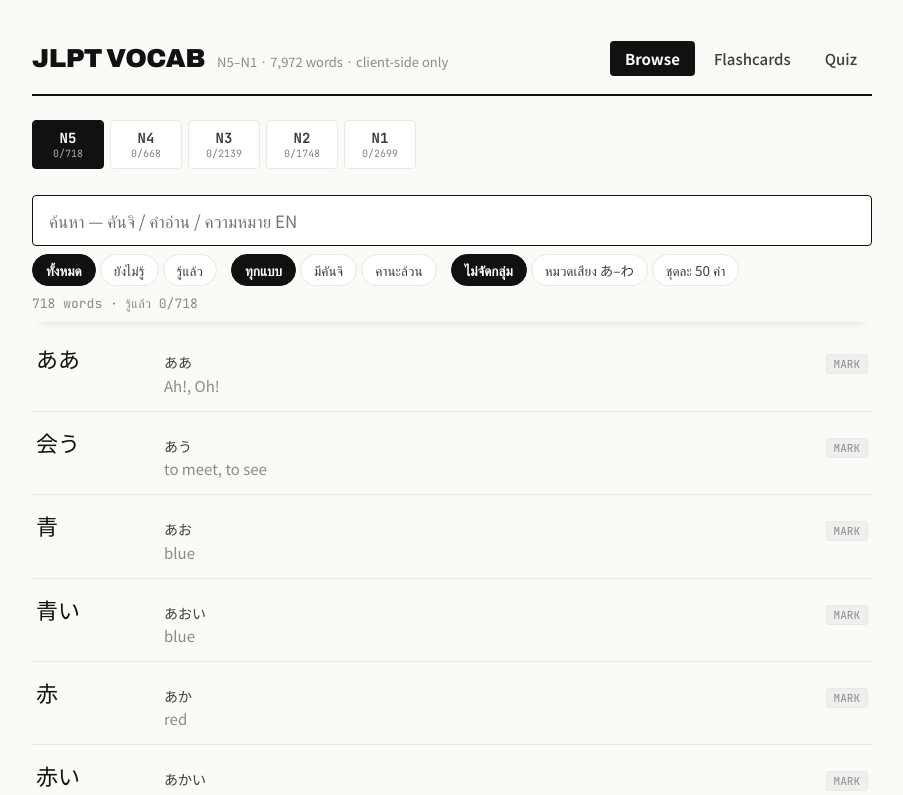
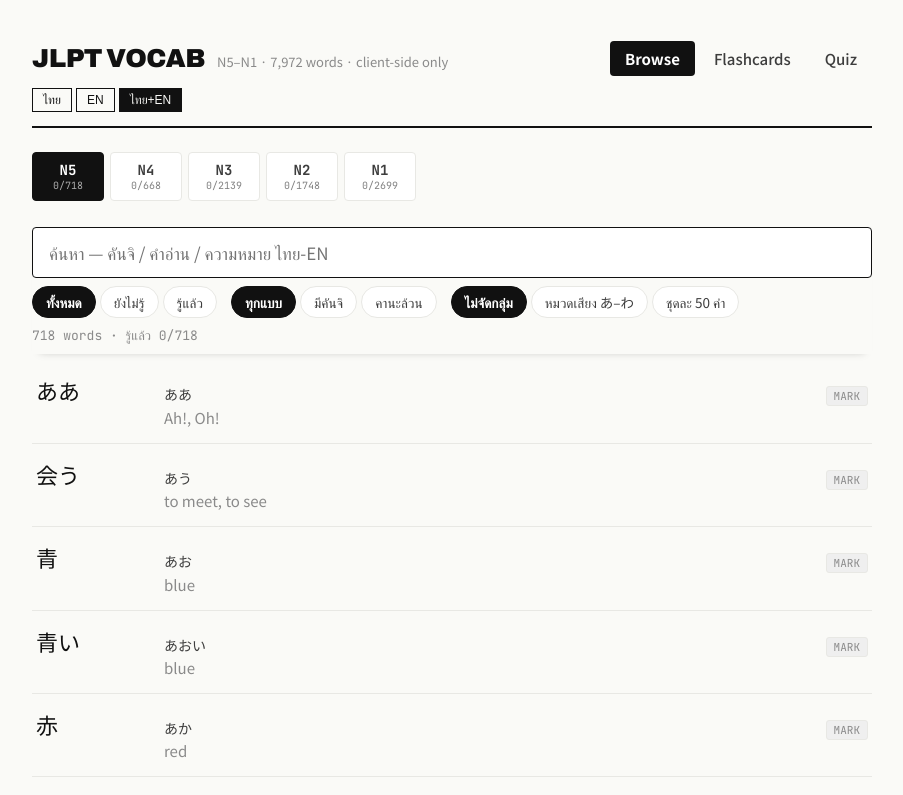
Before and after one commit to RiwRiwara/JLPT-Vocab, a React (Vite) app: page / in a window 1280 px wide. Shown: the top 795 px of the page, without its empty margins (188-1091 px from the left). Built offline with nearby package versions, Linux system fonts and the light colour scheme; a web font is replaced by a local one.

Commit message:
feat: language switch and Thai meanings in Browse

```diff
--- a/src/App.jsx
+++ b/src/App.jsx
@@ -1,7 +1,9 @@
-import { useState } from 'react'
+import { useState, useSyncExternalStore } from 'react'
 import Browse from './views/Browse.jsx'
 import Flashcards from './views/Flashcards.jsx'
 import Quiz from './views/Quiz.jsx'
+import { LANGS, LANG_LABELS } from './lang.js'
+import { store, prefs } from './store.js'
 
 const VIEWS = {
   browse: { label: 'Browse', el: Browse },
@@ -11,6 +13,7 @@ const VIEWS = {
 
 export default function App() {
   const [view, setView] = useState('browse')
+  const lang = useSyncExternalStore(store.subscribe, prefs.getLang)
   const Active = VIEWS[view].el
 
   return (
@@ -27,6 +30,18 @@ export default function App() {
             </button>
           ))}
         </nav>
+        <div className="lang-switch" role="group" aria-label="ภาษาของความหมาย">
+          {LANGS.map((l) => (
+            <button
+              key={l}
+              className={l === lang ? 'active' : ''}
+              aria-pressed={l === lang}
+              onClick={() => prefs.setLang(l)}
+            >
+              {LANG_LABELS[l]}
+            </button>
+          ))}
+        </div>
       </header>
 
       <Active />
@@ -34,7 +49,7 @@ export default function App() {
       <footer>
         <span>
           data: <a href="https://github.com/elzup/jlpt-word-list">elzup/jlpt-word-list</a> (MIT) ·
-          progress เก็บในเครื่องคุณเท่านั้น
+          คำแปลไทยแปลด้วย AI · progress เก็บในเครื่องคุณเท่านั้น
         </span>
         <span className="mono">AIONEDAY</span>
       </footer>
--- /dev/null
+++ b/src/search.js
@@ -0,0 +1,13 @@
+/**
+ * Browse's search predicate — matches kanji, reading, English gloss and Thai gloss.
+ * `needle` is expected to be already trimmed and lowercased by the caller.
+ */
+export function matchWord(word, th, needle) {
+  if (!needle) return true
+  return (
+    word[0].includes(needle) ||
+    word[1].includes(needle) ||
+    word[2].toLowerCase().includes(needle) ||
+    (th || '').toLowerCase().includes(needle)
+  )
+}
--- a/src/styles.css
+++ b/src/styles.css
@@ -26,6 +26,7 @@ body {
 /* ---------- header (sticky) ---------- */
 header {
   display: flex; align-items: center; justify-content: space-between;
+  flex-wrap: wrap; gap: 8px 16px;
   padding: 14px 0; border-bottom: 2px solid var(--ink); margin-bottom: 24px;
   position: sticky; top: 0; z-index: 30; background: var(--paper);
 }
@@ -235,3 +236,27 @@ footer a { color: var(--graphite); }
   .card .expr { font-size: 40px; }
   .quiz-q .expr { font-size: 42px; }
 }
+
+/* ----- language switch ----- */
+.lang-switch {
+  display: flex;
+  gap: 4px;
+}
+.lang-switch button {
+  font-size: 12px;
+  padding: 4px 10px;
+  border: 1px solid var(--ink, #111111);
+  background: transparent;
+  color: inherit;
+  cursor: pointer;
+}
+.lang-switch button.active {
+  background: var(--ink, #111111);
+  color: var(--paper, #fafaf7);
+}
+
+/* secondary meaning line, shown only in TH+EN */
+.meaning-alt {
+  opacity: 0.5;
+  font-size: 0.9em;
+}
--- a/src/views/Browse.jsx
+++ b/src/views/Browse.jsx
@@ -1,6 +1,8 @@
 import { useMemo, useState, useSyncExternalStore } from 'react'
-import { LEVELS, WORDS, wordId } from '../data/index.js'
-import { store } from '../store.js'
+import { LEVELS, WORDS, TH, wordId } from '../data/index.js'
+import { store, prefs } from '../store.js'
+import { meaningFor } from '../lang.js'
+import { matchWord } from '../search.js'
 
 const PAGE = 100
 const SET_SIZE = 50
@@ -49,22 +51,21 @@ export default function Browse() {
   const [script, setScript] = useState('all')
   const [group, setGroup] = useState('none')
   const [limit, setLimit] = useState(PAGE)
+  const lang = useSyncExternalStore(store.subscribe, prefs.getLang)
   useSyncExternalStore(store.subscribe, () => store.countKnown(level) + ':' + status)
 
   const words = WORDS[level]
+  const thWords = TH[level]
 
   const results = useMemo(() => {
     const needle = q.trim().toLowerCase()
     let list = words.map((w, i) => [w, i])
-    if (needle)
-      list = list.filter(
-        ([w]) => w[0].includes(needle) || w[1].includes(needle) || w[2].toLowerCase().includes(needle)
-      )
+    if (needle) list = list.filter(([w, i]) => matchWord(w, thWords[i], needle))
     if (status !== 'all')
       list = list.filter(([, i]) => store.isKnown(wordId(level, i)) === (status === 'known'))
     if (script !== 'all') list = list.filter(([w]) => hasKanji(w[0]) === (script === 'kanji'))
     return list
-  }, [words, q, status, script, level])
+  }, [words, thWords, q, status, script, level])
 
   const shown = results.slice(0, limit)
 
@@ -115,7 +116,7 @@ export default function Browse() {
       <div className="browse-sticky">
         <input
           className="search"
-          placeholder="ค้นหา — คันจิ / คำอ่าน / ความหมาย EN"
+          placeholder="ค้นหา — คันจิ / คำอ่าน / ความหมาย ไทย-EN"
           value={q}
           onChange={(e) => {
             setQ(e.target.value)
@@ -185,7 +186,15 @@ export default function Browse() {
                   <span className="expr jp">{w[0]}</span>
                   <span className="body">
                     <div className="reading jp">{w[1]}</div>
-                    <div className="meaning">{w[2]}</div>
+                    {(() => {
+                      const m = meaningFor(w[2], thWords[i], lang)
+                      return (
+                        <>
+                          <div className="meaning">{m.primary}</div>
+                          {m.secondary && <div className="meaning-alt">{m.secondary}</div>}
+                        </>
+                      )
+                    })()}
                   </span>
                   <button
                     className={'known-mark' + (known ? ' on' : '')}
```
Also changed, not shown: 1 other file (tests, documents, lock files or other folders).
